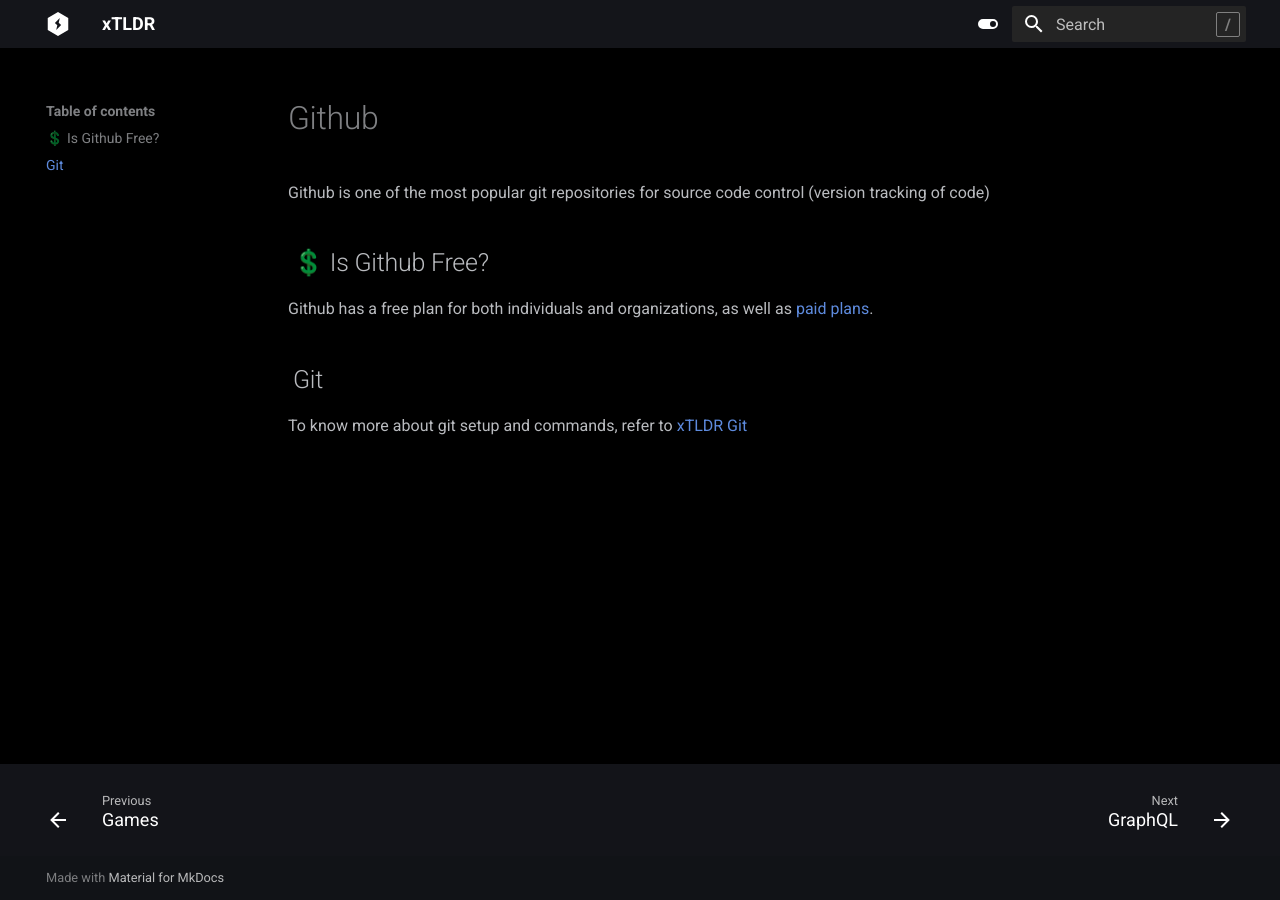
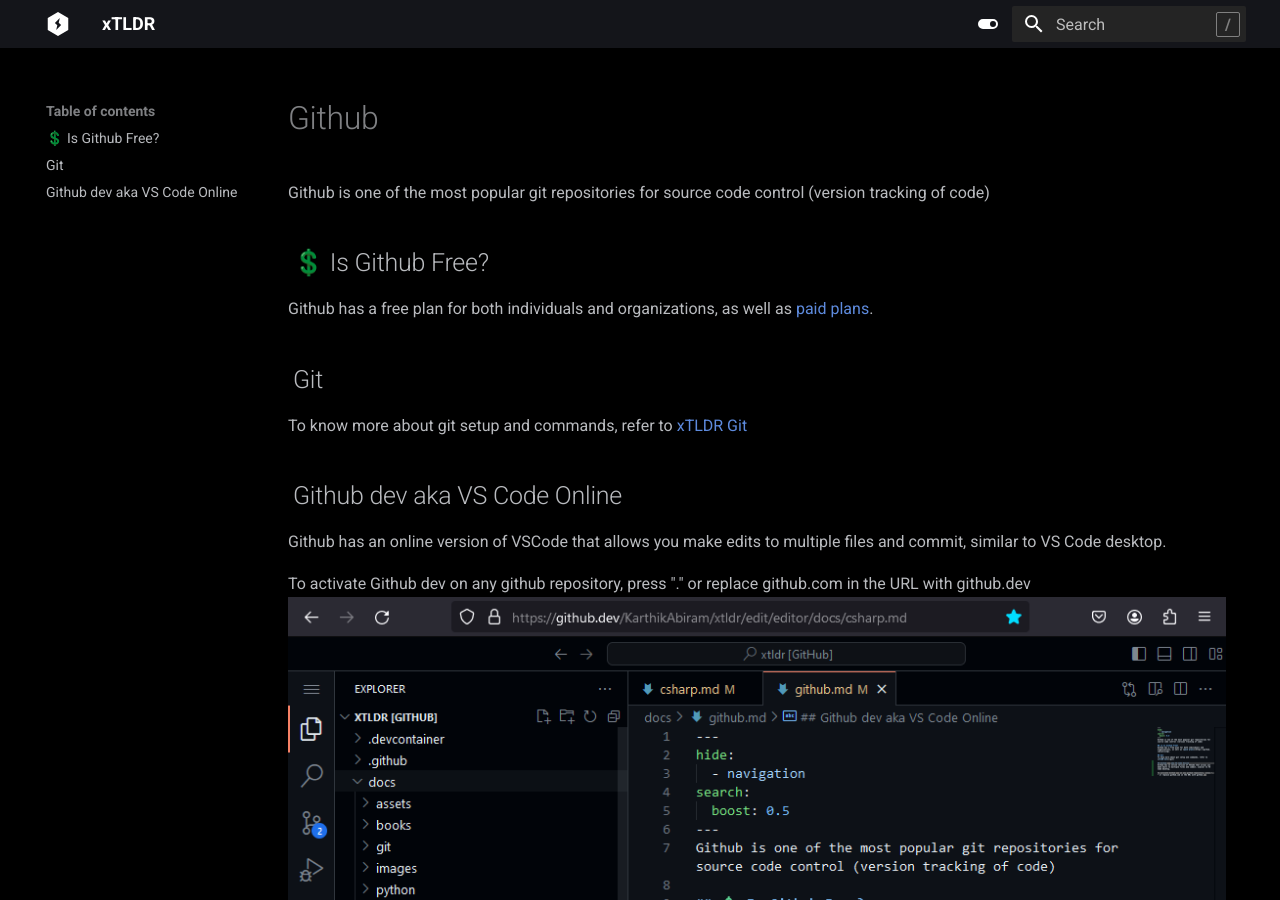
Before and after one commit to KarthikAbiram/xtldr, an MkDocs documentation site: the page built from docs/github.md, in a window 1280 px wide and 900 px high. Built offline with MkDocs 1.6.1 and Material for MkDocs 9.7.7, drawn with Linux system fonts in a browser that asks for light colours.

Commit message:
Add about github dev

```diff
--- a/docs/github.md
+++ b/docs/github.md
@@ -11,3 +11,9 @@ Github has a free plan for both individuals and organizations, as well as [paid
 
 ## Git
 To know more about git setup and commands, refer to [xTLDR Git](\git)
+
+## Github dev aka VS Code Online
+Github has an online version of VSCode that allows you make edits to multiple files and commit, similar to VS Code desktop.
+
+To activate Github dev on any github repository, press "." or replace github.com in the URL with github.dev
+![Github Dev](\images\github\githubdev.png)
```
Also changed, not shown: docs/images/github/githubdev.png (added).
